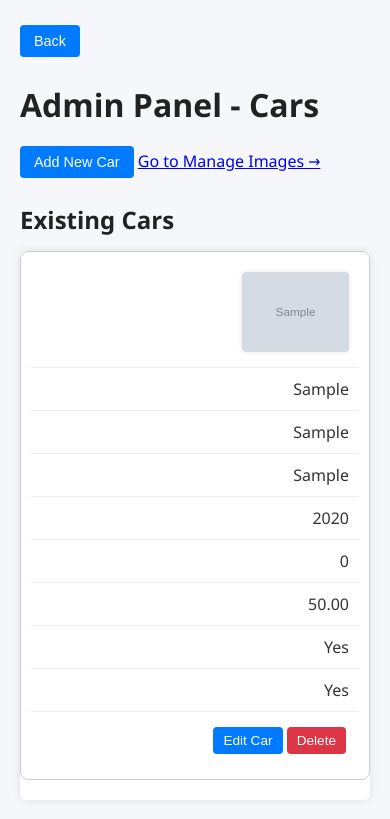
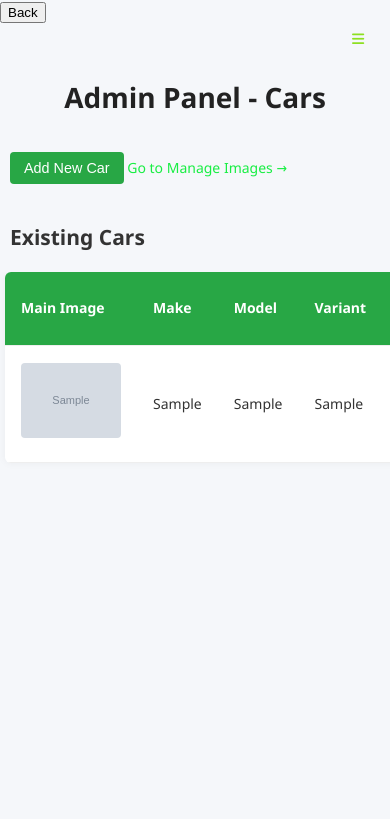
Before and after one commit to DiellFazliu/OnlineCarMarketPlacePHP, a PHP site: page /admin_cars.php in a window 390 px wide. Shown: the top 819 px of the page. Run offline with PHP 8.4, Linux system fonts and the light colour scheme; the visitor is signed in with stand-in values (Sample User, id 1); tables that the repository leaves empty or names only in its code hold one stand-in row (values such as "Sample post"); grey boxes marked "Sample" are stand-in pictures; some libraries are stand-ins or nearby versions.

Commit message:
updating

```diff
--- a/admin_cars.php
+++ b/admin_cars.php
@@ -1,8 +1,10 @@
 <?php
 header('Content-Type: text/html; charset=utf-8');
 include 'db.php';
+include 'banner.php';
 
-function h($str) {
+function h($str)
+{
   return htmlspecialchars($str, ENT_QUOTES);
 }
 
@@ -25,14 +27,16 @@ $cars = $stmt->fetchAll(PDO::FETCH_ASSOC);
 
 <!DOCTYPE html>
 <html lang="en">
+
 <head>
   <meta charset="UTF-8" />
   <title>Admin Panel - Manage Cars</title>
-    <link rel="stylesheet" href="admin_styles.css" />
+  <link rel="stylesheet" href="admin_styles.css?v=2" />
+  <script src="https://ajax.googleapis.com/ajax/libs/jquery/3.7.1/jquery.min.js"></script>
   <script>
     function openPopup(url, title, w, h) {
-            const left = (screen.width/2) - (w/2);
-            const top = (screen.height/2) - (h/2);
+      const left = (screen.width / 2) - (w / 2);
+      const top = (screen.height / 2) - (h / 2);
       window.open(url, title, `width=${w},height=${h},top=${top},left=${left},resizable=no,scrollbars=yes`);
     }
 
@@ -41,14 +45,16 @@ $cars = $stmt->fetchAll(PDO::FETCH_ASSOC);
     }
   </script>
 </head>
+
 <body>
 
   <button onclick="goBack()">Back</button>
   <h1>Admin Panel - Cars</h1>
-<button onclick="openPopup('add_car.php', 'Add Car', 600, 700)">Add New Car</button>
+  <button onclick="openPopup('add_car.php', 'Add Car', 600, 700)" style="margin-left: 10px;" class="btn btn-add" >Add New Car</button>
   <a href="admin_images.php">Go to Manage Images →</a>
 
   <h2>Existing Cars</h2>
+  <div class="table-wrapper">
     <table>
       <thead>
         <tr>
@@ -68,7 +74,7 @@ $cars = $stmt->fetchAll(PDO::FETCH_ASSOC);
         <?php foreach ($cars as $car): ?>
           <tr>
             <td>
-            <?= $car['main_image'] ? "<img src='".h($car['main_image'])."' alt='Main Image' />" : "No Image" ?>
+              <?= $car['main_image'] ? "<img src='" . h($car['main_image']) . "' alt='Main Image' />" : "No Image" ?>
             </td>
             <td><?= h($car['make']) ?></td>
             <td><?= h($car['model']) ?></td>
@@ -82,14 +88,16 @@ $cars = $stmt->fetchAll(PDO::FETCH_ASSOC);
               <form method="POST" style="display:inline-block;" onsubmit="return confirm('Are you sure to delete this car?');">
                 <input type="hidden" name="action" value="delete_car" />
                 <input type="hidden" name="car_id" value="<?= $car['car_id'] ?>" />
-                <button onclick="openPopup('edit_car.php?car_id=<?= $car['car_id'] ?>', 'Edit Car', 600, 700)">Edit Car</button>
-                <button type="submit">Delete</button>
+                <button onclick="openPopup('edit_car.php?car_id=<?= $car['car_id'] ?>', 'Edit Car', 600, 700)" class="btn btn-edit">Edit Car</button>
+                <button type="submit" class="btn btn-delete">Delete</button>
               </form>
             </td>
           </tr>
         <?php endforeach; ?>
       </tbody>
     </table>
+  </div>
 
 </body>
+
 </html>
--- a/admin_styles.css
+++ b/admin_styles.css
@@ -1,142 +1,179 @@
 body {
     font-family: 'Segoe UI', Tahoma, Geneva, Verdana, sans-serif;
-            margin: 20px;
+    margin: 0;
+    padding: 0;
     background-color: #f5f7fa;
     color: #333;
+    line-height: 1.6;
 }
 
-        h1,
-        h2 {
+h1 {
     color: #222;
-            margin-bottom: 15px;
+    text-align: center;
+    margin: 30px 0;
+    margin-top: 50px;
+}
+h2{
+    margin-left: 10px;
 }
 
-        button {
-            background-color: #007bff;
-            border: none;
-            color: white;
-            padding: 8px 14px;
-            margin: 5px 0;
-            border-radius: 4px;
-            cursor: pointer;
-            font-size: 0.9rem;
-            transition: background-color 0.3s ease;
+.admin-container {
+    max-width: 1200px;
+    margin: 40px auto;
+    padding: 30px;
+    background-color: #fff;
+    border-radius: 10px;
+    box-shadow: 0 4px 12px rgba(0, 0, 0, 0.08);
 }
 
-        button:hover {
-            background-color: #0056b3;
+.message {
+    padding: 12px;
+    margin-bottom: 25px;
+    border-radius: 6px;
+    text-align: center;
+    font-weight: bold;
+    font-size: 1rem;
 }
 
-        button:active {
-            background-color: #004080;
+.success {
+    background-color: #d4edda;
+    color: #155724;
 }
 
-        .button-group {
-            margin-bottom: 25px;
+.error {
+    background-color: #f8d7da;
+    color: #721c24;
+}
+
+.table-wrapper {
+    overflow-x: auto;
 }
 
 table {
+    width: 100%;
     border-collapse: collapse;
-            width: 100%;
     margin-bottom: 40px;
-            box-shadow: 0 0 8px rgba(0, 0, 0, 0.1);
-            background-color: white;
+    background-color: #fff;
     border-radius: 6px;
     overflow: hidden;
+    box-shadow: 0 0 8px rgba(0, 0, 0, 0.05);
+    min-width: 800px;
+    margin-left: 5px;
 }
 
 thead {
-            background-color: #007bff;
-            color: white;
+    background-color: #28a745;
+    color: #fff;
 }
 
-        th,
-        td {
-            padding: 12px 15px;
-            border-bottom: 1px solid #ddd;
+th, td {
+    padding: 14px 16px;
     text-align: left;
+    border-bottom: 1px solid #eee;
     vertical-align: middle;
 }
 
 tbody tr:hover {
-            background-color: #f1f7ff;
+    background-color: #e9f7ef;
 }
 
 img {
-            max-width: 120px;
-            max-height: 80px;
+    max-width: 100px;
     border-radius: 4px;
-            object-fit: cover;
-            box-shadow: 0 0 5px rgba(0, 0, 0, 0.1);
 }
 
-        td form {
-            display: inline-block;
-            margin: 0 3px;
+.btn {
+    padding: 8px 14px;
+    border: none;
+    border-radius: 4px;
+    cursor: pointer;
+    color: #fff;
+    font-size: 0.9rem;
+    transition: background-color 0.2s ease;
+    text-decoration: none;
 }
 
-        td form button {
-            padding: 6px 10px;
-            font-size: 0.85rem;
+.btn-add {
+    background-color: #28a745;
+    margin-bottom: 20px;
 }
 
-        form button[type="submit"] {
+.btn-add:hover {
+    background-color: #218838;
+}
+
+.btn-edit {
+    background-color: #17a2b8;
+}
+
+.btn-edit:hover {
+    background-color: #138496;
+}
+
+.btn-delete {
     background-color: #dc3545;
 }
 
-        form button[type="submit"]:hover {
+.btn-delete:hover {
     background-color: #a71d2a;
 }
 
-        @media (max-width: 900px) {
-
-            table,
-            thead,
-            tbody,
-            th,
-            td,
-            tr {
-                display: block;
+button {
+    margin: 2px 0;
 }
 
-            thead tr {
+.form-container {
+    background-color: #fff;
+    padding: 25px;
+    border-radius: 8px;
+    box-shadow: 0 0 10px rgba(0, 0, 0, 0.05);
+    margin-bottom: 30px;
+}
+
+.form-group {
+    margin-bottom: 15px;
+}
+
+.form-group label {
+    display: block;
+    margin-bottom: 6px;
+    font-weight: bold;
+    color: #444;
+}
+
+.form-group input,
+.form-group select {
+    width: 100%;
+    padding: 10px;
+    border: 1px solid #ccc;
+    border-radius: 4px;
+    font-size: 0.95rem;
+}
+
+.form-actions {
+    text-align: right;
+    margin-top: 20px;
+}
+
+@media (max-width: 900px) {
+    .table-wrapper {
+        overflow-x: auto;
+    }
+
+    table {
+        min-width: 700px;
+    }
+}
+
+.hidden {
     display: none;
 }
 
-            tbody tr {
-                margin-bottom: 20px;
-                border: 1px solid #ccc;
-                border-radius: 8px;
-                padding: 10px;
-                background-color: #fff;
+a {
+    color: #18ee43;
+    text-decoration: none;
 }
 
-            tbody td {
-                padding: 10px;
-                text-align: right;
-                position: relative;
-                border: none;
-                border-bottom: 1px solid #eee;
+a:hover {
+    text-decoration: underline;
 }
-
-            tbody td:last-child {
-                border-bottom: 0;
-            }
-
-            tbody td::before {
-                content: attr(data-label);
-                position: absolute;
-                left: 15px;
-                top: 10px;
-                font-weight: 600;
-                text-transform: uppercase;
-                font-size: 0.75rem;
-                color: #555;
-                text-align: left;
-            }
-
-            img {
-                max-width: 100%;
-                height: auto;
-            }
-        }
--- a/banner.php
+++ b/banner.php
@@ -93,7 +93,7 @@ $isAdmin = $isLoggedIn && isset($_SESSION['role']) && $_SESSION['role'] === 'adm
                         <ul class="dropdown-content">
                             <li><a href="admin-panel.php" class="line">Admin Panel</a></li>
                             <li><a href="admin_cars.php" class="line">Edit Cars</a></li>
-                            <li><a href="admin_image.php" class="line">Edit Images</a></li>
+                            <li><a href="admin_images.php" class="line">Edit Images</a></li>
                             <li><a target="_blank" href="shiko_blerjet.php" class="line">Shiko Blerjet</a></li>
                         </ul>
                     </li>
```
Also changed, not shown: admin_images.php (+15 -7 lines). Lines whose indentation alone changed are shown as unchanged.
